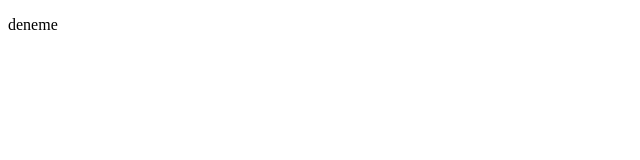
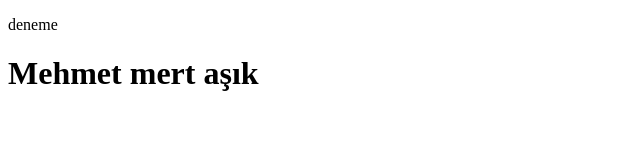
Before and after one commit to MERT4917/mmacoffe, a plain HTML site: page index.html in a window 1280 px wide. Shown: the whole page, without its empty margins (0-640 px from the left). Drawn offline with Linux system fonts and the light colour scheme.

Commit message:
deneme
Added a header with the text 'Mehmet mert aşık' to the body.

```diff
--- a/index.html
+++ b/index.html
@@ -7,5 +7,7 @@
 </head>
 <body>
     <p>deneme</p>
+    <h1>Mehmet mert aşık</h1>
 </body>
+
 </html>
```
